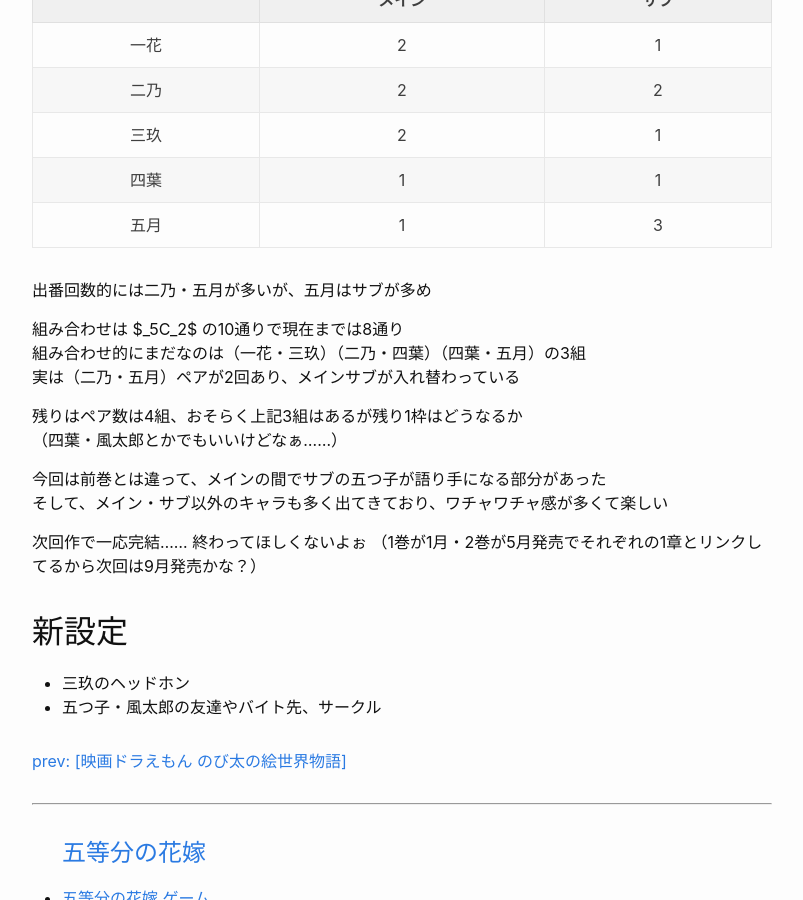
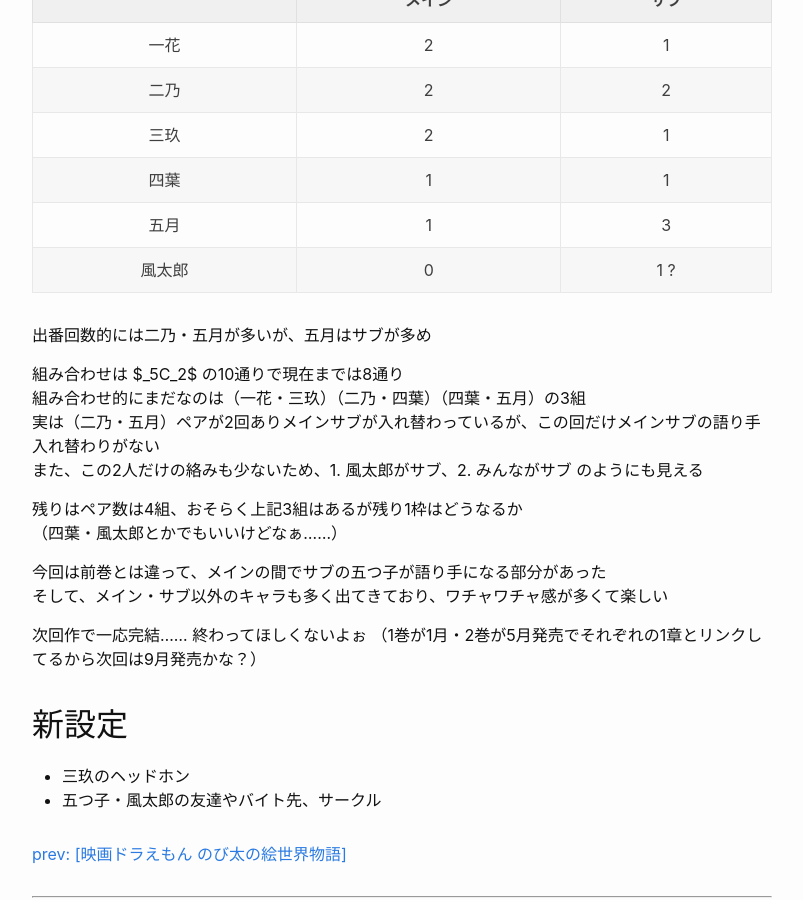
Before and after one commit to Pandaful-2312/sites, a Jekyll site: the page built from _posts/2025/2025-05-18-gotobun_novel2.md, in a window 1280 px wide and 900 px high, scrolled down 6196 px. Shown: the whole window, without its empty margins (238-1041 px from the left). Built offline with Jekyll 4.4.1, drawn with Linux system fonts in a browser that asks for light colours; some of the changed text lies outside the part shown.

Commit message:
update gotobun novel

```diff
--- a/_posts/2025/2025-05-18-gotobun_novel2.md
+++ b/_posts/2025/2025-05-18-gotobun_novel2.md
@@ -114,7 +114,7 @@
 一花は今後どのような活躍をしていくんだろうか
 そして二乃の姉妹バカなところも見れたお話だった
 
-### 夏季試験（二乃・五月）
+### 夏季試験（二乃・五月・風太郎）
 
 7月はみんなで試験へ向けて勉強会！
 二乃の負けず嫌いも発動し、お久しぶりなこの人も……
@@ -253,12 +253,14 @@
 |三玖|2|1|
 |四葉|1|1|
 |五月|1|3|
+|風太郎|0|1 ?|
 
 出番回数的には二乃・五月が多いが、五月はサブが多め
 
 組み合わせは $_5C_2$ の10通りで現在までは8通り
 組み合わせ的にまだなのは（一花・三玖）（二乃・四葉）（四葉・五月）の3組
-実は（二乃・五月）ペアが2回あり、メインサブが入れ替わっている
+実は（二乃・五月）ペアが2回ありメインサブが入れ替わっているが、この回だけメインサブの語り手入れ替わりがない
+また、この2人だけの絡みも少ないため、1. 風太郎がサブ、2. みんながサブ のようにも見える
 
 残りはペア数は4組、おそらく上記3組はあるが残り1枠はどうなるか
 （四葉・風太郎とかでもいいけどなぁ……）
```
Also changed, not shown: other parts of _posts/2025/2025-05-18-gotobun_novel2.md (+2 -2 lines).
